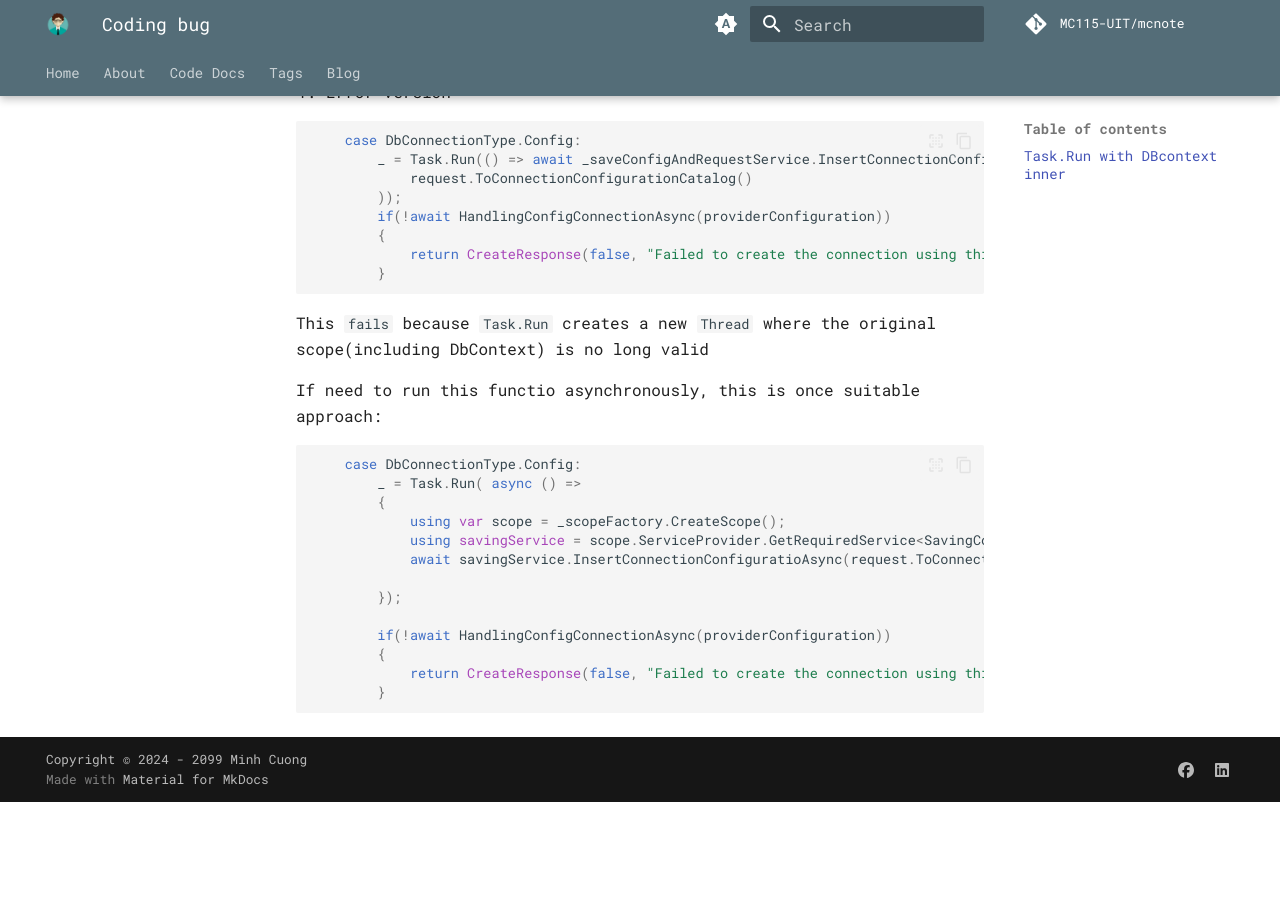
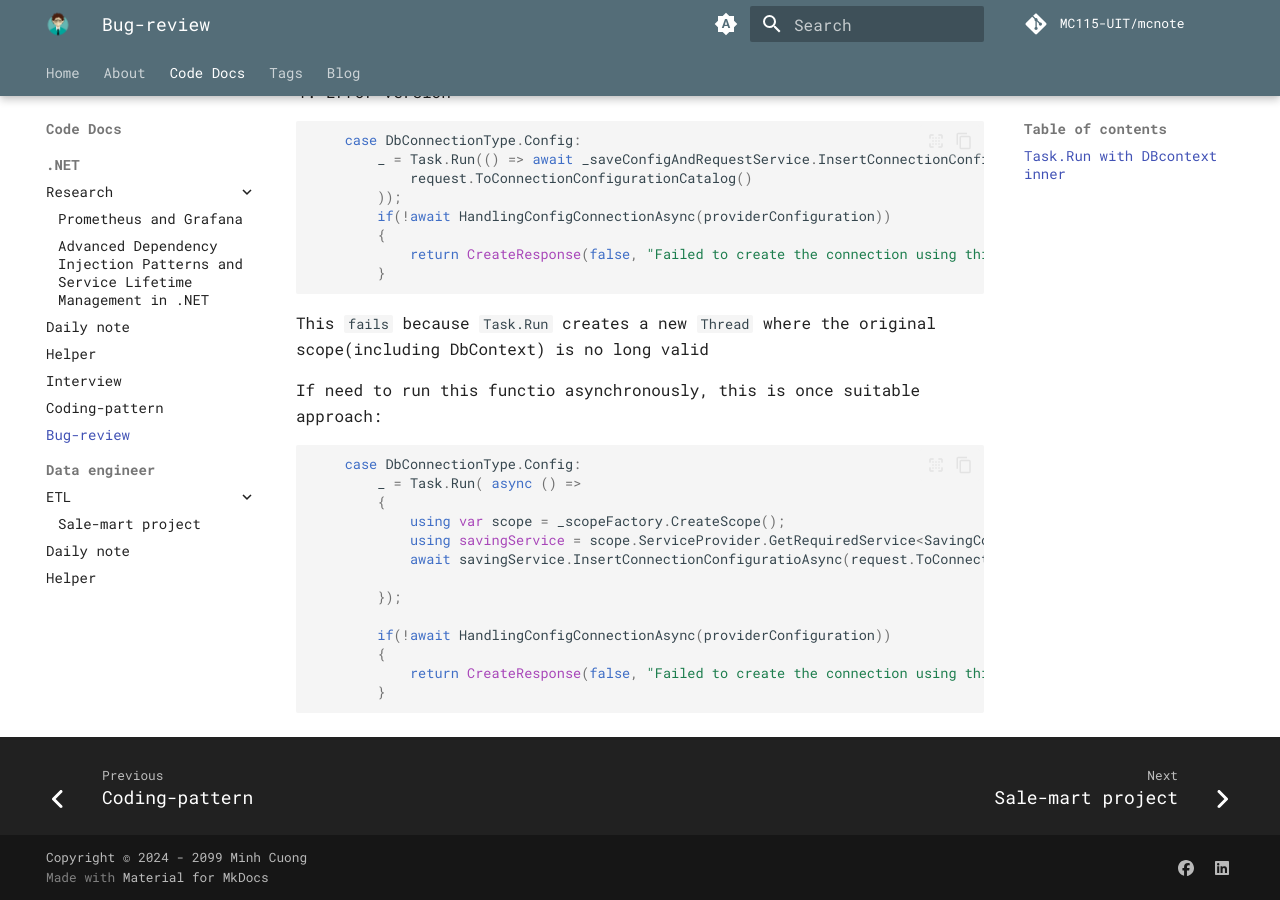
Before and after one commit to MC115-UIT/mcnote, an MkDocs documentation site: the page built from docs/coding/NET/coding-bug.md, in a window 1280 px wide and 900 px high, scrolled down 529 px. Built offline with MkDocs 1.6.1 and Material for MkDocs 9.7.7, drawn with Linux system fonts in a browser that asks for light colours; comment, search, counter and statistics services are not loaded; before the commit the page ends 1331 px from its top, so only the background shows below that.

Commit message:
updatecategory

```diff
--- a/mkdocs.yml
+++ b/mkdocs.yml
@@ -89,6 +89,7 @@ nav:
       - Helper : coding/NET/helper.md
       - Interview : coding/NET/interviewing.md
       - Coding-pattern : coding/NET/pattern-approach.md
+      - Bug-review : coding/NET/coding-bug.md
     - Data engineer:
       - ETL :
         - Sale-mart project : coding/DE/ETL/Sale-mart-sample.md
```
